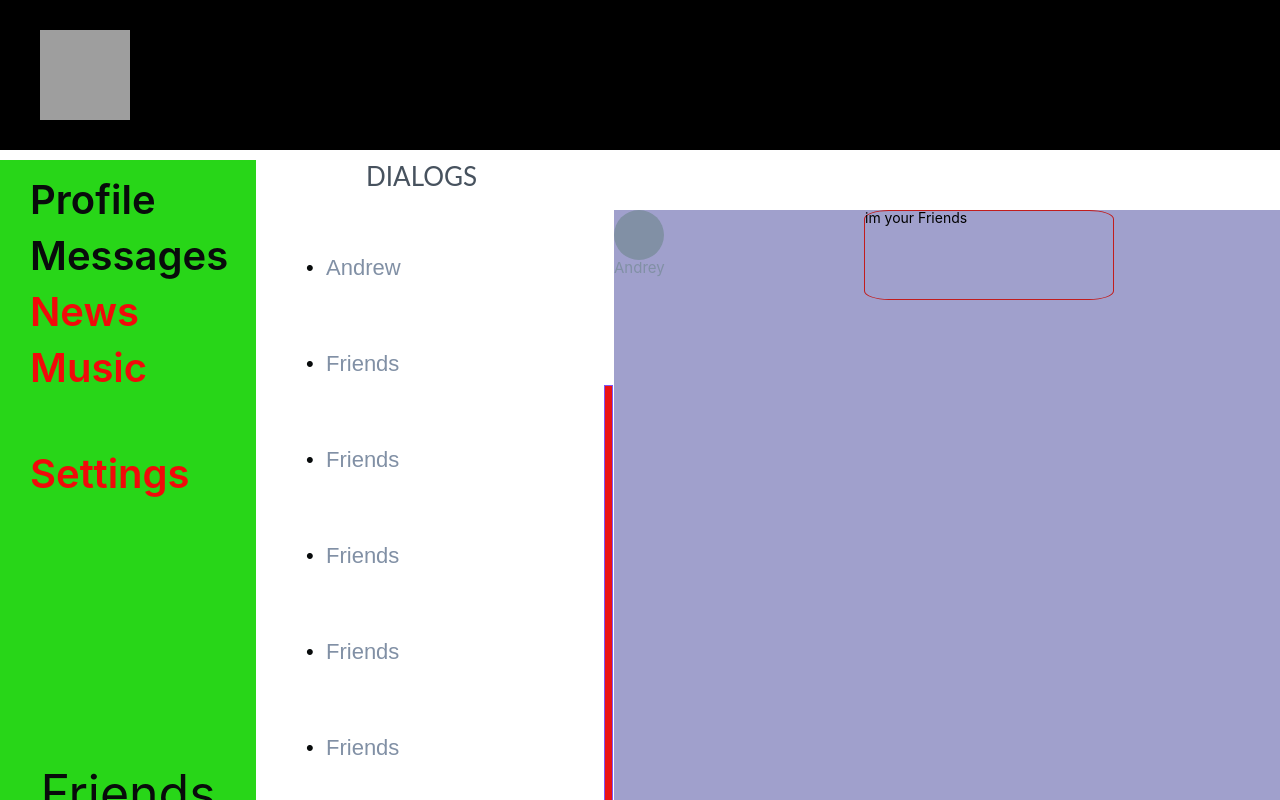
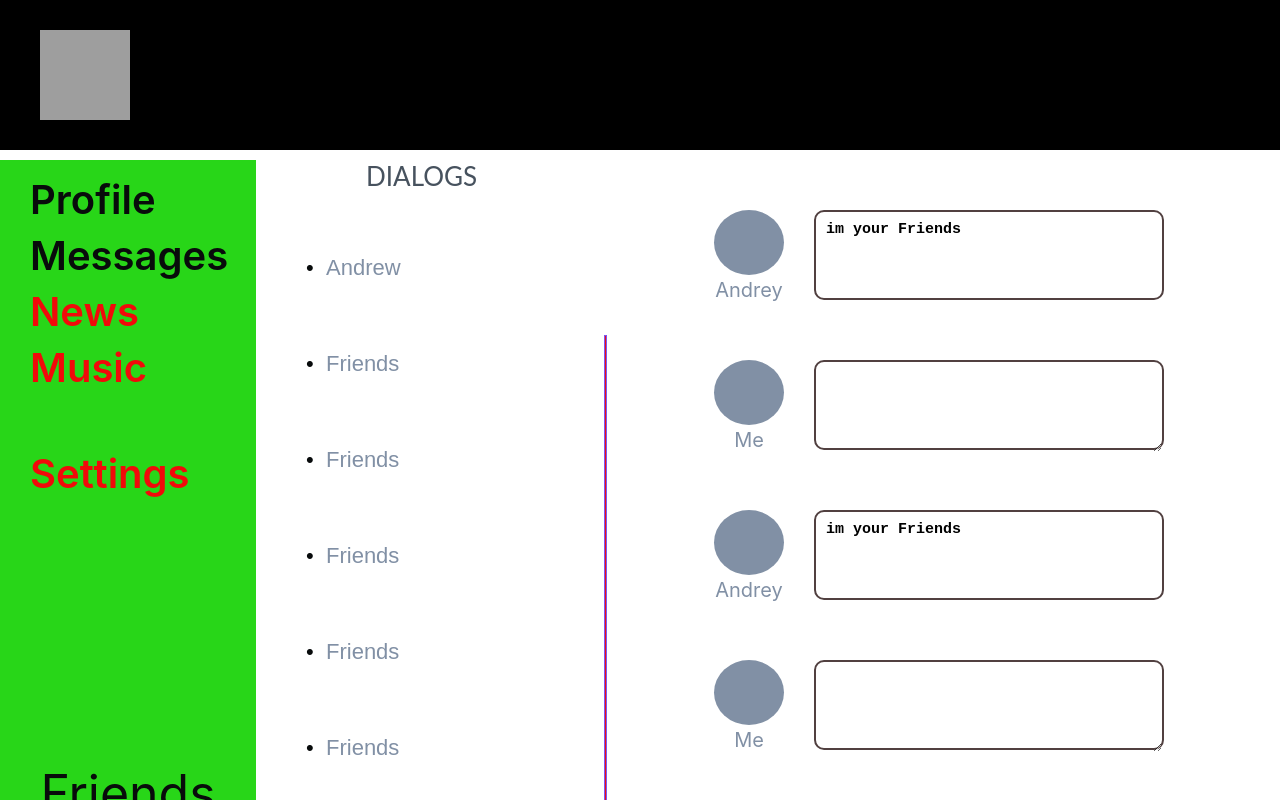
Before and after one commit to jaumamyfront-ender/ReactApp, a React (Create React App) app in the folder my-app/: page / in a window 1280 px wide. Shown: the top 800 px of the page. Built offline with nearby package versions, Linux system fonts and the light colour scheme; grey boxes are pictures that could not be loaded.

Commit message:
endBuildingDialogsBetaV

```diff
--- a/my-app/src/components/Dialogs/Dialogs.jsx
+++ b/my-app/src/components/Dialogs/Dialogs.jsx
@@ -44,7 +44,7 @@ export default function Dialogs() {
         </div>
         <div className={classes.Barrier}></div>
         <div className={`${classes.SideBar} ${classes.RightWrapper}`}>
-          <div className={classes.rightwrapper__items}>
+          <div className={`${classes.rightwrapper__items} ${classes.friend}`}>
             <div className={classes.user__info}>
               <div className={classes.user__picture}></div>
               <div className={classes.user__name}>
@@ -55,6 +55,39 @@ export default function Dialogs() {
               <p>im your Friends</p>
             </div>
           </div>
+          <div className={`${classes.rightwrapper__items} ${classes.user}`}>
+            <div className={classes.user__info}>
+              <div className={classes.user__picture}></div>
+              <div className={classes.user__name}>
+                <p>Me</p>
+              </div>
+            </div>
+            <div className={`${classes.user__message} ${classes.me}`}>
+              <textarea name="" id="" cols="20" rows="10"></textarea>
+            </div>
+          </div>
+          <div className={`${classes.rightwrapper__items} ${classes.friend}`}>
+            <div className={classes.user__info}>
+              <div className={classes.user__picture}></div>
+              <div className={classes.user__name}>
+                <p>Andrey</p>
+              </div>
+            </div>
+            <div className={classes.user__message}>
+              <p>im your Friends</p>
+            </div>
+          </div>
+          <div className={`${classes.rightwrapper__items} ${classes.user}`}>
+            <div className={classes.user__info}>
+              <div className={classes.user__picture}></div>
+              <div className={classes.user__name}>
+                <p>Me</p>
+              </div>
+            </div>
+            <div className={`${classes.user__message} ${classes.me}`}>
+              <textarea name="" id="" cols="20" rows="10"></textarea>
+            </div>
+          </div>
         </div>
       </div>
     </div>
--- a/my-app/src/components/Dialogs/dialogs.module.css
+++ b/my-app/src/components/Dialogs/dialogs.module.css
@@ -37,13 +37,12 @@
 }
 .RightWrapper {
   grid-area: sr;
-  background-color: rgb(160, 160, 204);
 }
 .Barrier {
   grid-area: bb;
-  width: 9px;
+  width: 3px;
   background-color: rgb(235, 19, 19);
-  height: 680px;
+  height: 780px;
   border: 1px solid #7e55f3;
   align-self: center;
 }
@@ -71,33 +70,58 @@
 .RightWrapper {
   display: flex;
   flex-direction: column;
+
+  justify-content: space-between;
+  max-height: 550px;
 }
 .rightwrapper__items {
   display: flex;
   flex-direction: row;
   justify-content: space-between;
-  width: 500px;
+  max-width: 450px;
   height: 100px;
+  margin-left: 100px;
 }
 .user__info {
   display: flex;
   flex-direction: column;
   width: 70px;
   height: 90px;
+  align-items: center;
 }
 .user__picture {
-  width: 50px;
-  height: 50px;
+  width: 70px;
+  height: 70px;
   border-radius: 50%;
   background-color: #8190a5;
 }
 .user__name {
-  font-size: 15px;
+  font-size: 20px;
   color: #8190a5;
+  margin-top: 5px;
 }
 .user__message {
-  width: 250px;
+  width: 350px;
   height: 90px;
-  border-radius: 10%;
-  border: 1px solid rgb(193, 29, 29);
+  border-radius: 10px;
+  border: 2px solid rgb(81, 64, 64);
 }
+.user__message p {
+  font-family: "Courier New", Courier, monospace;
+  font-size: 15px;
+  font-weight: 600;
+  margin-left: 10px;
+  margin-top: 10px;
+}
+.me {
+  color: #080b0c;
+}
+.me textarea {
+  max-width: 350px;
+  max-height: 90px;
+  border-radius: 10px;
+  background-color: transparent;
+  font-size: 18px;
+  line-height: 22px;
+  padding: 18px;
+}
```
